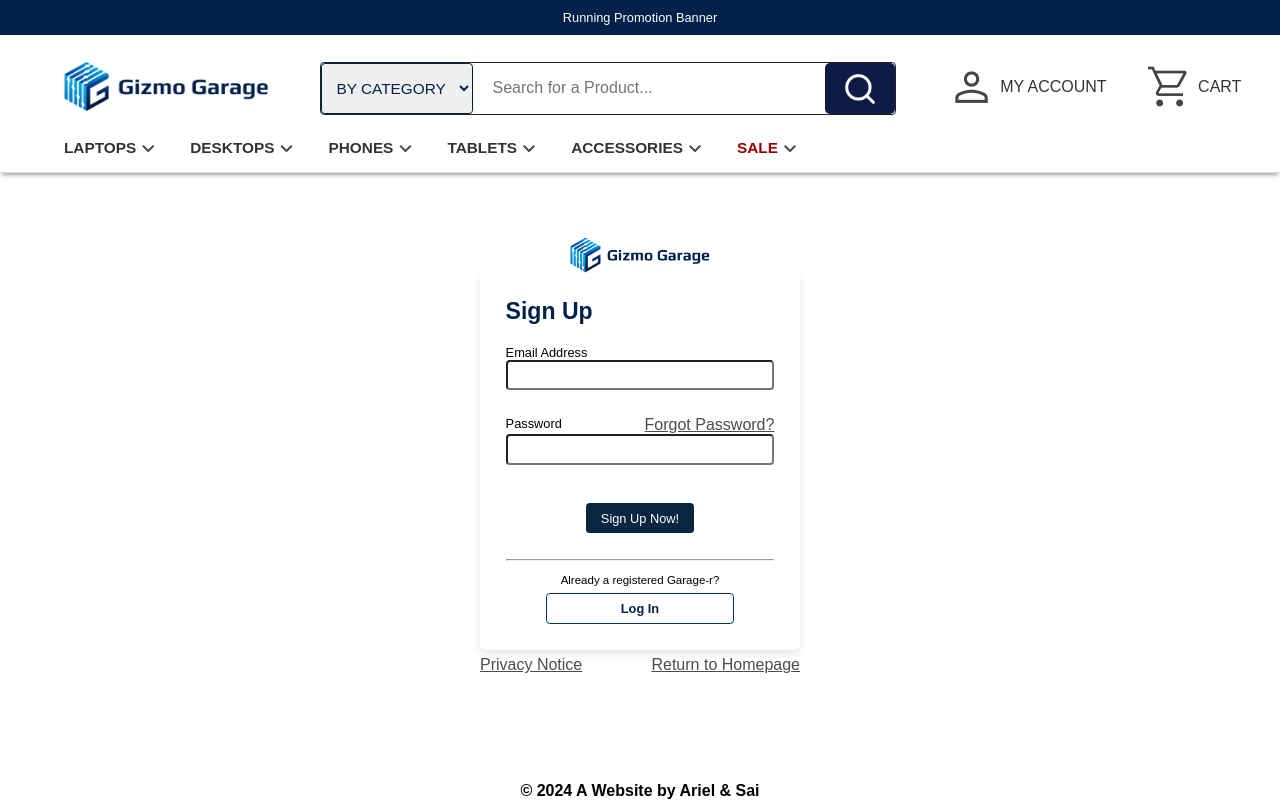
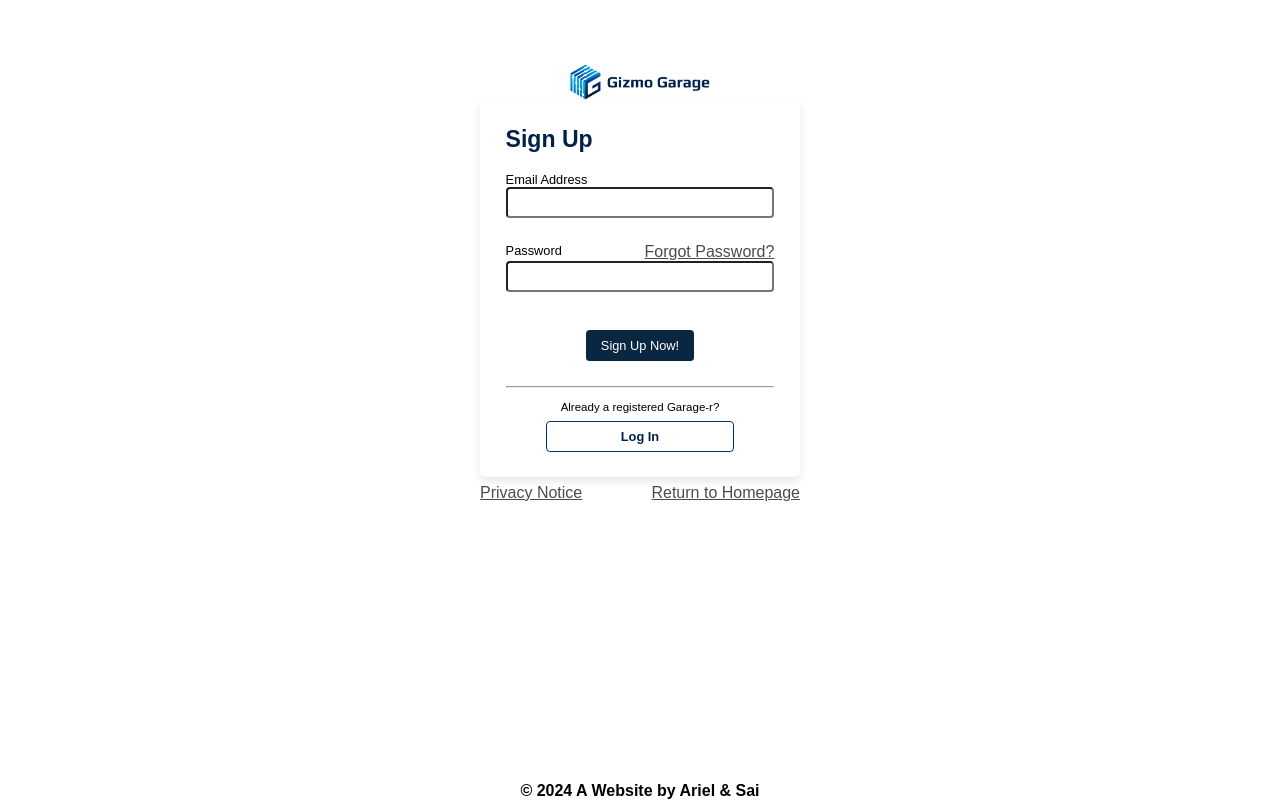
Before and after one commit to Sai25234/Gizmo-Garage-IE4727, a PHP site: page /registration.html in a window 1280 px wide. Run offline with PHP 8.4, Linux system fonts and the light colour scheme.

```diff
--- a/css/main.css
+++ b/css/main.css
@@ -876,6 +876,7 @@ footer {
   margin-bottom: 2vw;
   border-radius: 0.3vw;
   font-size: 1rem;
+  padding-left: 0.3vw;
 }
 
 .login-box form button,.signup-box form button{
--- a/registration.html
+++ b/registration.html
@@ -15,70 +15,6 @@
     />
   </head>
   <body>
-    <header>
-      <div class="running-promo-banner">Running Promotion Banner</div>
-      <div class="top-bar">
-        <div class="logo">
-          <a href="index.html"><img src="images/gizmogaragelogo.png" alt="Gizmo Garage" /></a>
-        </div>
-        <div class="search-bar">
-          <select>
-            <option value="category">BY CATEGORY</option>
-          </select>
-          <input type="text" placeholder="Search for a Product..." />
-          <button>
-            <img
-              src="images/search_icon.png"
-              alt="Search"
-              height="40px"
-              width="40px"
-            />
-          </button>
-        </div>
-        <div class="account-cart">
-          <a href="#" class="account-link">
-            <span class="material-symbols-outlined"> person </span>
-            MY ACCOUNT
-          </a>
-          <a href="cart.html" class="cart-link">
-            <span class="material-symbols-outlined"> shopping_cart </span>
-            CART
-          </a>
-        </div>
-      </div>
-      <nav class="nav-bar">
-        <a href="#"
-          >LAPTOPS<span class="material-symbols-outlined">
-            keyboard_arrow_down
-          </span></a
-        >
-        <a href="#"
-          >DESKTOPS<span class="material-symbols-outlined">
-            keyboard_arrow_down
-          </span></a
-        >
-        <a href="#"
-          >PHONES<span class="material-symbols-outlined">
-            keyboard_arrow_down
-          </span></a
-        >
-        <a href="#"
-          >TABLETS<span class="material-symbols-outlined">
-            keyboard_arrow_down
-          </span></a
-        >
-        <a href="#"
-          >ACCESSORIES<span class="material-symbols-outlined">
-            keyboard_arrow_down
-          </span></a
-        >
-        <a href="#" class="sale-link"
-          >SALE<span class="material-symbols-outlined">
-            keyboard_arrow_down
-          </span></a
-        >
-      </nav>
-    </header>
     <img
       src="images/gizmogaragelogo.png"
       id="form-logo"
```
Also changed, not shown: login.html (+0 -64 lines).
